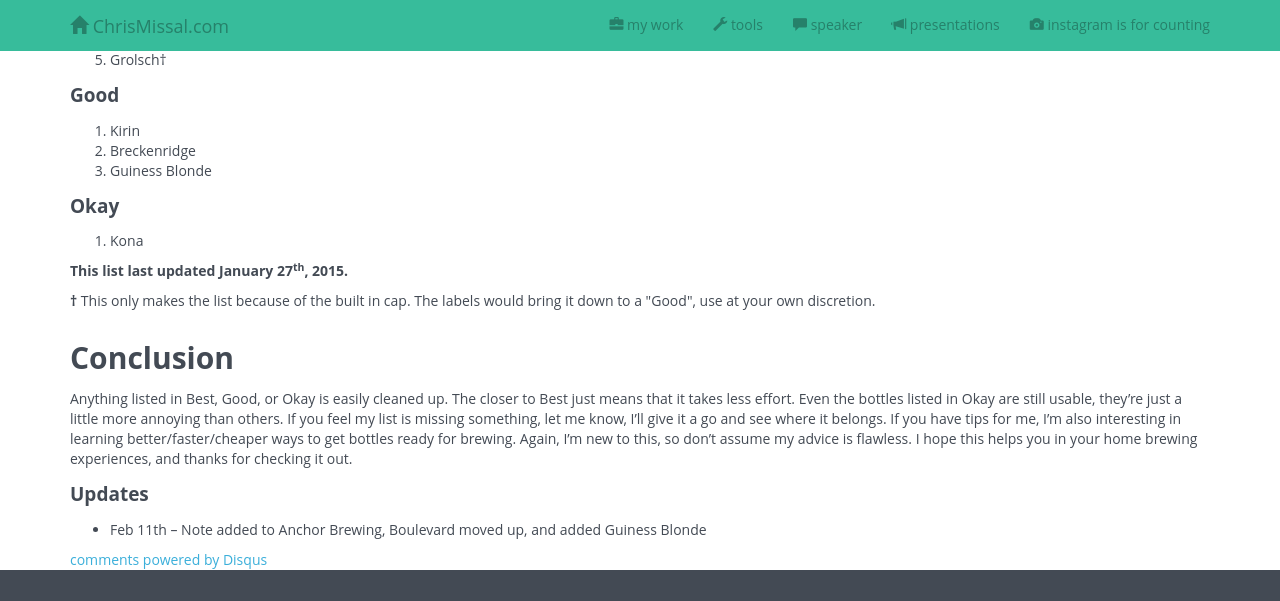
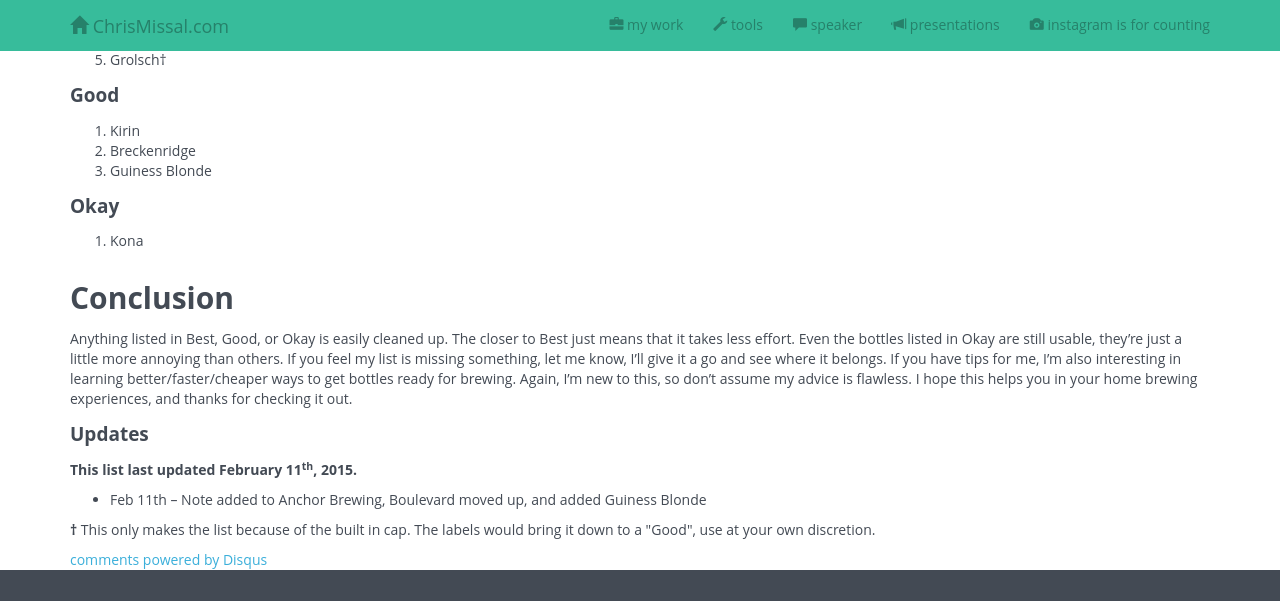
Before and after one commit to ChrisMissal/chrismissal.github.io, a Jekyll site: the page built from _posts/2015-01-26-best-bottles-for-home-brewing.md, in a window 1280 px wide and 900 px high, scrolled down 2448 px, cut to the strip 0-601 px from the top of the window. Built offline with Jekyll 4.4.1, drawn with Linux system fonts in a browser that asks for light colours; nearby versions of some CDN libraries; comment, search, counter and statistics services are not loaded.

Commit message:
fix home brew bottling post update text

```diff
--- a/_posts/2015-01-26-best-bottles-for-home-brewing.md
+++ b/_posts/2015-01-26-best-bottles-for-home-brewing.md
@@ -76,14 +76,14 @@
 
 1. Kona
 
-**This list last updated January 27<sup>th</sup>, 2015.**
-
-<strong>&dagger;</strong>&nbsp;This only makes the list because of the built in cap. The labels would bring it down to a &quot;Good&quot;, use at your own discretion.
-
 ### Conclusion
 
 Anything listed in Best, Good, or Okay is easily cleaned up. The closer to Best just means that it takes less effort. Even the bottles listed in Okay are still usable, they're just a little more annoying than others. If you feel my list is missing something, let me know, I'll give it a go and see where it belongs. If you have tips for me, I'm also interesting in learning better/faster/cheaper ways to get bottles ready for brewing. Again, I'm new to this, so don't assume my advice is flawless. I hope this helps you in your home brewing experiences, and thanks for checking it out.
 
 #### Updates
 
+**This list last updated February 11<sup>th</sup>, 2015.**
+
 - Feb 11th – Note added to Anchor Brewing,  Boulevard moved up, and added Guiness Blonde
+
+<strong>&dagger;</strong>&nbsp;This only makes the list because of the built in cap. The labels would bring it down to a &quot;Good&quot;, use at your own discretion.
```
